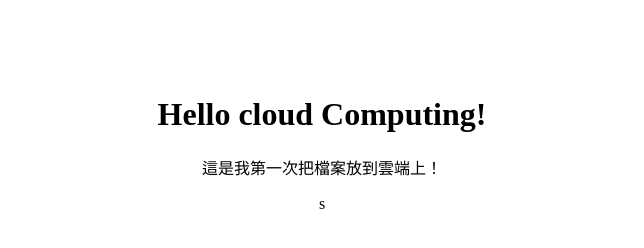
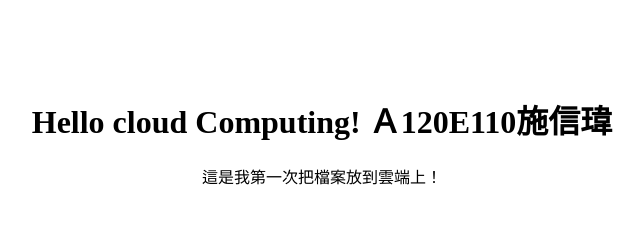
Before and after one commit to zak8787/my-first-cloud-page, a plain HTML site: page index.html in a window 1280 px wide. Shown: the whole page, without its empty margins (318-962 px from the left). Drawn offline with Linux system fonts and the light colour scheme.

Commit message:
Update index.html

```diff
--- a/index.html
+++ b/index.html
@@ -4,7 +4,7 @@
   <title>我的第一個雲端網頁</title>
   </head>
   <body style="text-align:center; padding-top:50pt; font-famliy:sans-serif;">
-    <h1>Hello cloud Computing! </h1>
+    <h1>Hello cloud Computing! Ａ120E110施信瑋</h1>
     <p>這是我第一次把檔案放到雲端上！</p>
   </body>
-</html>s
+</html>
```
